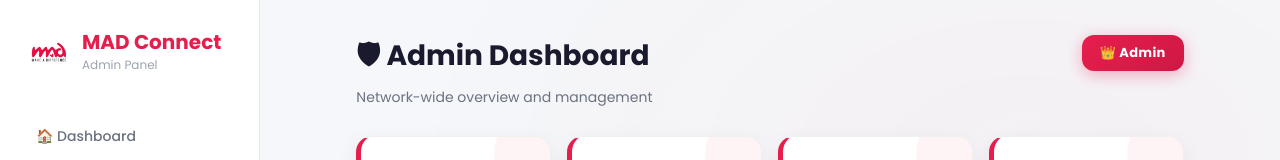
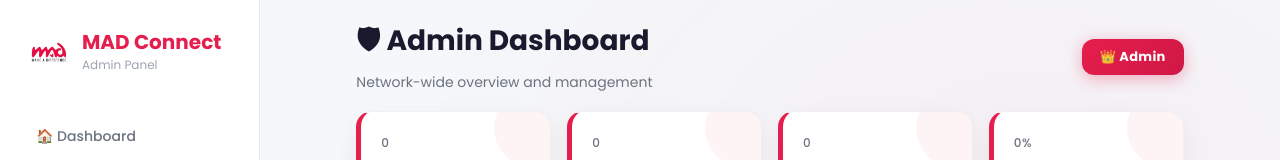
Before and after one commit to sakshamsharma2806-spec/MADConnect, a Next.js app: page /admin in a window 1280 px wide. Shown: the top 160 px of the page. Built offline with nearby package versions, Linux system fonts and the light colour scheme; no server answers; the database is empty; sample sign-in values are in the browser's storage.

Commit message:
Fix wide spacing: reduce padding, margins, gaps, and font-sizes across all pages and CSS files

```diff
--- a/css/analytics.css
+++ b/css/analytics.css
@@ -5,8 +5,8 @@
 .analytics-cards {
   display: grid;
   grid-template-columns: repeat(3, 1fr);
-  gap: 18px;
-  margin: 25px 0;
+  gap: 14px;
+  margin: 18px 0;
 }
 
 .analytics-card {
--- a/css/attendance.css
+++ b/css/attendance.css
@@ -100,7 +100,7 @@ body::before {
 .sidebar-bottom li { color: var(--text-secondary); }
 .sidebar-bottom li:hover { background: rgba(239, 68, 68, 0.08); color: #ef4444; transform: translateX(4px); }
 
-.page-header { margin-bottom: 28px; }
+.page-header { margin-bottom: 18px; }
 .page-header h1 { font-size: 28px; font-weight: 700; color: var(--text); }
 .page-header p { color: var(--text-secondary); font-size: 14px; margin-top: 4px; }
 
@@ -211,7 +211,7 @@ body::before {
 
 /* History */
 
-.history-section { margin-top: 35px; }
+.history-section { margin-top: 20px; }
 .history-section h2 { margin-bottom: 18px; color: var(--text); font-size: 18px; }
 
 .history-card {
--- a/css/dashboard.css
+++ b/css/dashboard.css
@@ -155,7 +155,7 @@ header {
   display: flex;
   justify-content: space-between;
   align-items: flex-start;
-  margin-bottom: 35px;
+  margin-bottom: 20px;
   gap: 24px;
 }
 
@@ -254,8 +254,8 @@ header p {
 .stats {
   display: grid;
   grid-template-columns: repeat(3, 1fr);
-  gap: 20px;
-  margin-bottom: 25px;
+  gap: 16px;
+  margin-bottom: 18px;
 }
 
 .card {
@@ -297,7 +297,7 @@ header p {
 }
 
 .card h1 {
-  font-size: 36px;
+  font-size: 28px;
   color: var(--text);
   font-weight: 700;
   position: relative;
--- a/css/gallery.css
+++ b/css/gallery.css
@@ -42,9 +42,10 @@ body::before {
 .page-header {
   display: flex;
   justify-content: space-between;
-  align-items: flex-start;
-  margin-bottom: 28px;
-  gap: 16px;
+  align-items: center;
+  margin-bottom: 18px;
+  flex-wrap: wrap;
+  gap: 12px;
 }
 
 .page-header h1 {
--- a/css/madconnect.css
+++ b/css/madconnect.css
@@ -101,7 +101,7 @@ body::before {
   display: grid;
   grid-template-columns: repeat(4, 1fr);
   gap: 16px;
-  margin-bottom: 28px;
+  margin-bottom: 18px;
 }
 
 .mc-net-stat {
@@ -148,7 +148,7 @@ body::before {
 .mc-grid {
   display: grid;
   grid-template-columns: repeat(3, 1fr);
-  gap: 22px;
+  gap: 16px;
 }
 
 /* Chapter Card */
--- a/css/recognition.css
+++ b/css/recognition.css
@@ -42,9 +42,10 @@ body::before {
 .page-header {
   display: flex;
   justify-content: space-between;
-  align-items: flex-start;
-  margin-bottom: 28px;
-  gap: 16px;
+  align-items: center;
+  margin-bottom: 18px;
+  flex-wrap: wrap;
+  gap: 12px;
 }
 
 .page-header h1 {
@@ -155,8 +156,8 @@ body::before {
 .rec-grid {
   display: grid;
   grid-template-columns: 1fr 1fr;
-  gap: 24px;
-  margin-bottom: 24px;
+  gap: 16px;
+  margin-bottom: 18px;
 }
 
 /* ===========================
--- a/css/shared.css
+++ b/css/shared.css
@@ -116,9 +116,11 @@ body::before {
 /* CONTENT AREA */
 .content, .main-content {
   flex: 1;
-  padding: 35px 40px;
+  padding: 20px 24px;
   margin-left: 260px;
   min-height: 100vh;
+  max-width: calc(100vw - 260px);
+  overflow-x: hidden;
 }
 
 .content-body {
@@ -130,7 +132,9 @@ body::before {
   display: flex;
   justify-content: space-between;
   align-items: center;
-  margin-bottom: 28px;
+  margin-bottom: 20px;
+  flex-wrap: wrap;
+  gap: 12px;
 }
 
 .page-header h1 { font-size: 28px; color: var(--text); font-weight: 700; }
@@ -141,8 +145,8 @@ header {
   display: flex;
   justify-content: space-between;
   align-items: flex-start;
-  margin-bottom: 35px;
-  gap: 24px;
+  margin-bottom: 20px;
+  gap: 20px;
 }
 
 header h1 { font-size: 28px; font-weight: 700; color: var(--text); }
@@ -153,15 +157,15 @@ header p { color: var(--text-secondary); margin-top: 4px; font-size: 14px; }
 /* STAT CARDS */
 .stats {
   display: grid;
-  grid-template-columns: repeat(auto-fit, minmax(220px, 1fr));
-  gap: 20px;
-  margin-bottom: 25px;
+  grid-template-columns: repeat(auto-fit, minmax(180px, 1fr));
+  gap: 16px;
+  margin-bottom: 20px;
 }
 
 .card {
   background: var(--card);
   border-radius: var(--radius-lg);
-  padding: 24px;
+  padding: 18px;
   box-shadow: var(--shadow-md);
   transition: var(--transition);
   border: 1px solid var(--border);
@@ -195,7 +199,7 @@ header p { color: var(--text-secondary); margin-top: 4px; font-size: 14px; }
 .panel {
   background: var(--card);
   border-radius: var(--radius-lg);
-  padding: 24px;
+  padding: 18px;
   box-shadow: var(--shadow-md);
   transition: var(--transition);
   border: 1px solid var(--border);
@@ -496,7 +500,7 @@ tbody tr:last-child td { border-bottom: none; }
   }
   .logo-area h2, .sidebar-subtitle, .sidebar-bottom li { display: none; }
   .sidebar li { text-align: center; padding: 12px 8px; font-size: 18px; }
-  .content, .main-content { margin-left: 70px; padding: 25px 20px; }
+  .content, .main-content { margin-left: 70px; padding: 16px 14px; max-width: calc(100vw - 70px); }
   header { flex-direction: column; }
 }
 
@@ -518,7 +522,7 @@ tbody tr:last-child td { border-bottom: none; }
     flex: 1;
   }
   .sidebar li { margin-bottom: 0; padding: 8px 12px; font-size: 16px; }
-  .content, .main-content { margin-left: 0; padding: 20px 16px; padding-bottom: 80px; }
+  .content, .main-content { margin-left: 0; padding: 14px 10px; padding-bottom: 80px; max-width: 100vw; }
   .stats { grid-template-columns: 1fr; }
   .page-header { flex-direction: column; align-items: flex-start; gap: 12px; }
 }
--- a/css/volunteers.css
+++ b/css/volunteers.css
@@ -147,7 +147,9 @@ body::before {
   display: flex;
   justify-content: space-between;
   align-items: center;
-  margin-bottom: 28px;
+  margin-bottom: 18px;
+  flex-wrap: wrap;
+  gap: 12px;
 }
 
 .page-header h1 {
```
